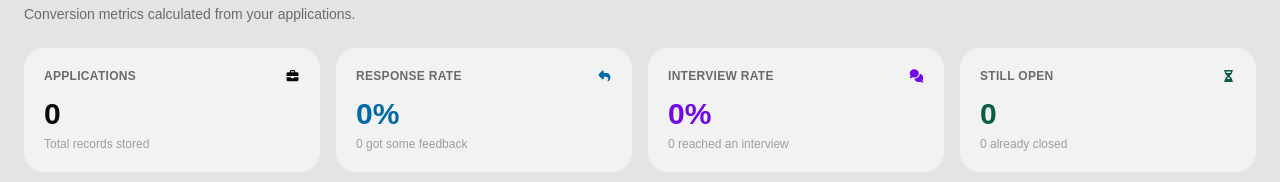
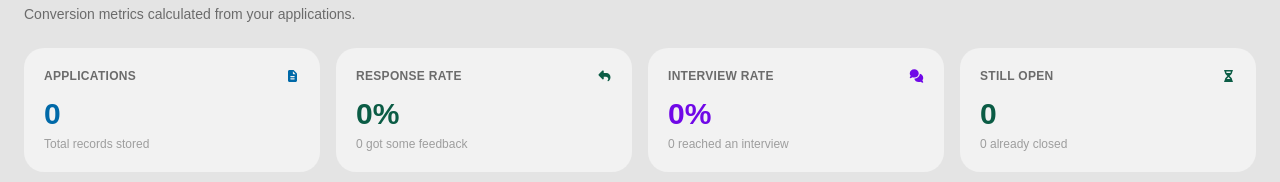
Before and after one commit to rodrigograc4/Landed, a React (Vite) app: page /stats in a window 1280 px wide. Shown: the part 124-306 px from the top of the page. Built offline with nearby package versions, Linux system fonts and the light colour scheme.

Commit message:
Change stats colors

```diff
--- a/package.json
+++ b/package.json
@@ -1,7 +1,7 @@
 {
   "name": "landed",
   "private": true,
-  "version": "1.2.3",
+  "version": "1.2.4",
   "type": "module",
   "scripts": {
     "dev": "vite",
--- a/src/pages/Stats.jsx
+++ b/src/pages/Stats.jsx
@@ -1,7 +1,7 @@
 import { useMemo } from "react";
 import {
-  faBriefcase,
   faComments,
+  faFileLines,
   faHourglassHalf,
   faReply,
 } from "@fortawesome/free-solid-svg-icons";
@@ -41,14 +41,15 @@ export default function Stats({ applications }) {
           label={t("stats.total")}
           value={stats.total}
           hint={t("stats.totalHint")}
-          icon={faBriefcase}
+          icon={faFileLines}
+          accent="text-sky-700"
         />
         <StatCard
           label={t("stats.responseRate")}
           value={formatPercent(stats.responseRate)}
           hint={t("stats.responseHint", { count: stats.responded })}
           icon={faReply}
-          accent="text-sky-700"
+          accent="text-accent"
         />
         <StatCard
           label={t("stats.interviewRate")}
```
Also changed, not shown: 1 other file (tests, documents, lock files or other folders).
